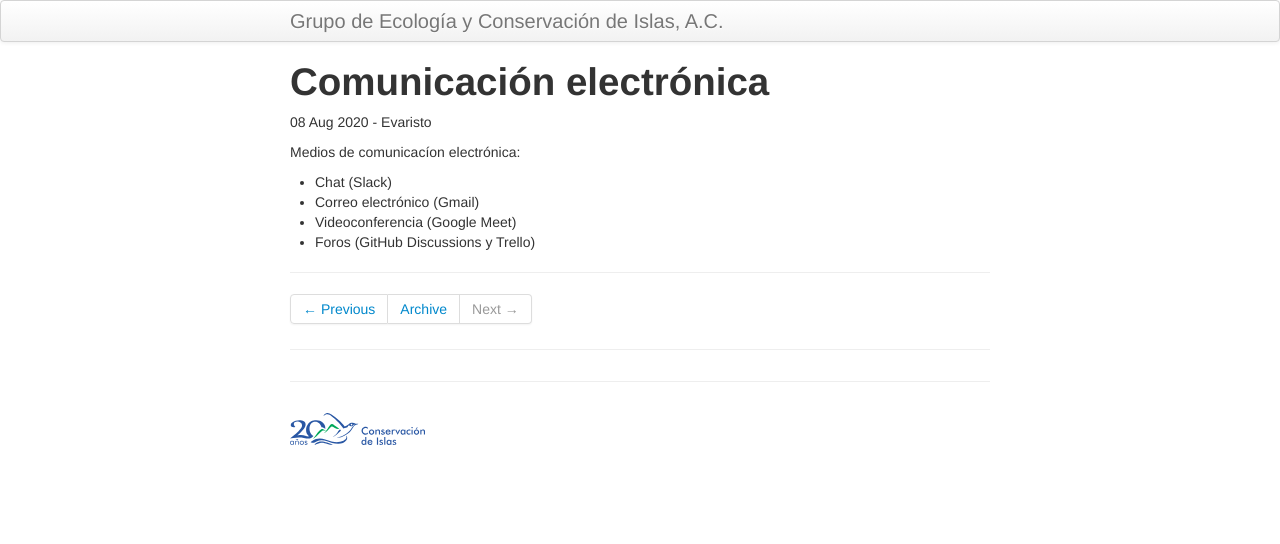
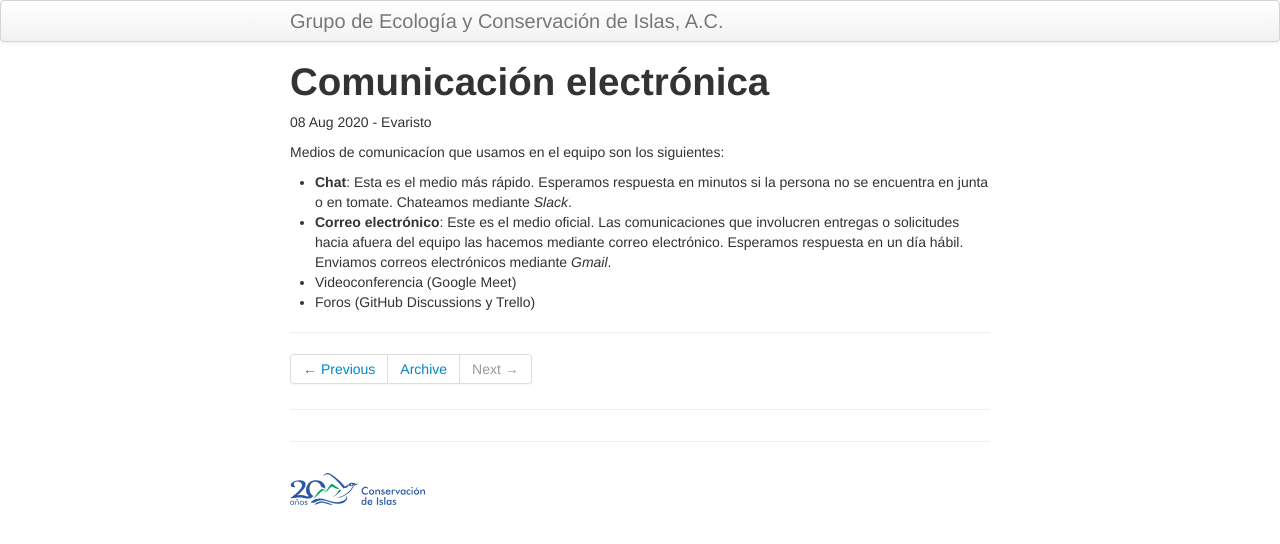
Before and after one commit to LizethMReyes/islasgeci.github.io, a Jekyll site: the page built from _posts/2020-08-08-comunicacion.md, in a window 1280 px wide. Shown: the top 544 px of the page. Built offline with Jekyll 4.4.1, drawn with Linux system fonts in a browser that asks for light colours.

Commit message:
Expande descripción de chat y correo electrónico

```diff
--- a/_posts/2020-08-08-comunicacion.md
+++ b/_posts/2020-08-08-comunicacion.md
@@ -5,9 +5,12 @@ author: Evaristo
 tags: equipo
 ---
 
-Medios de comunicacíon electrónica:
+Medios de comunicacíon que usamos en el equipo son los siguientes:
 
-- Chat (Slack)
-- Correo electrónico (Gmail)
+- **Chat**: Esta es el medio más rápido. Esperamos respuesta en minutos si la persona no se
+  encuentra en junta o en tomate. Chateamos mediante _Slack_.
+- **Correo electrónico**: Este es el medio oficial. Las comunicaciones que involucren entregas o
+  solicitudes hacia afuera del equipo las hacemos mediante correo electrónico. Esperamos respuesta
+  en un día hábil. Enviamos correos electrónicos mediante _Gmail_.
 - Videoconferencia (Google Meet)
 - Foros (GitHub Discussions y Trello)
```
